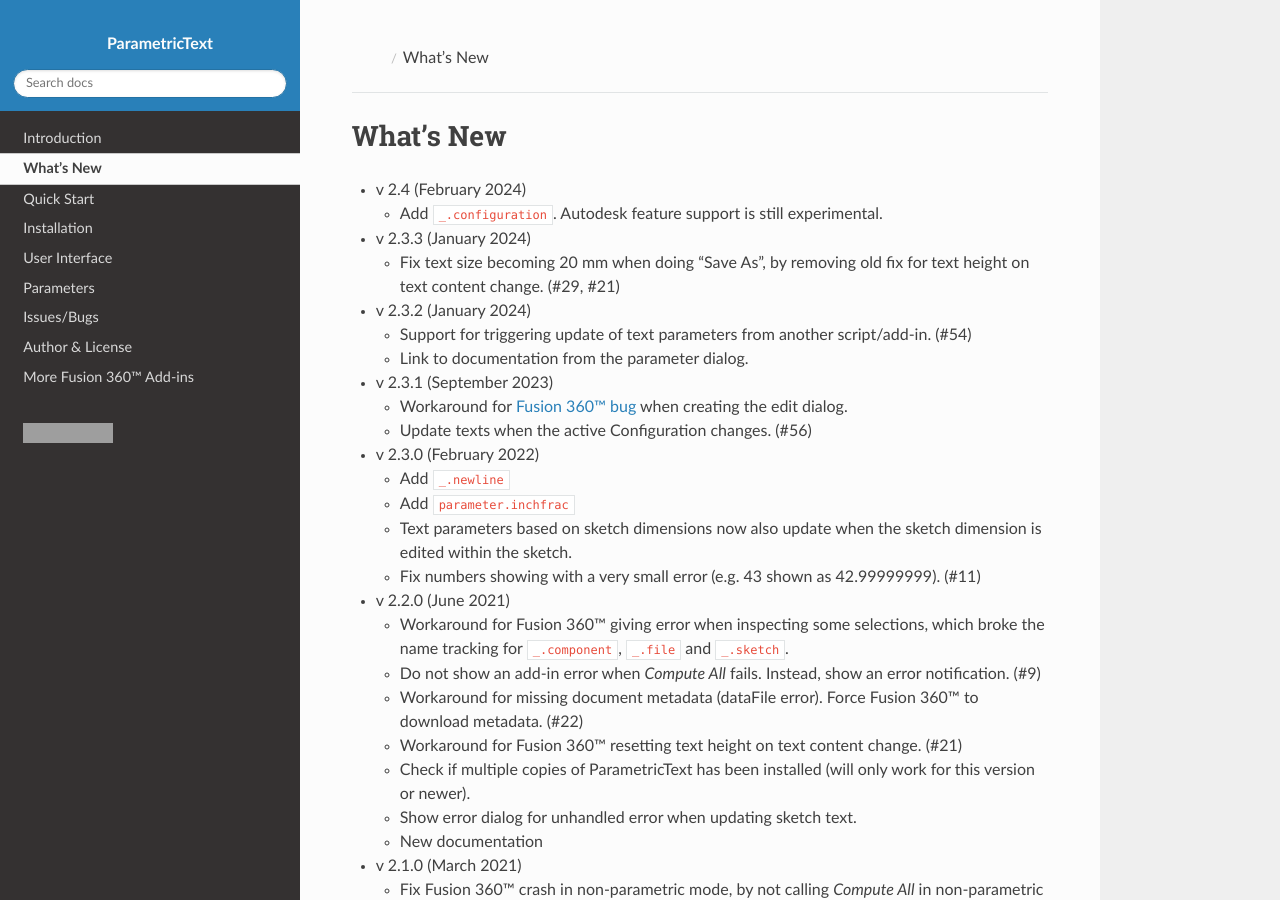
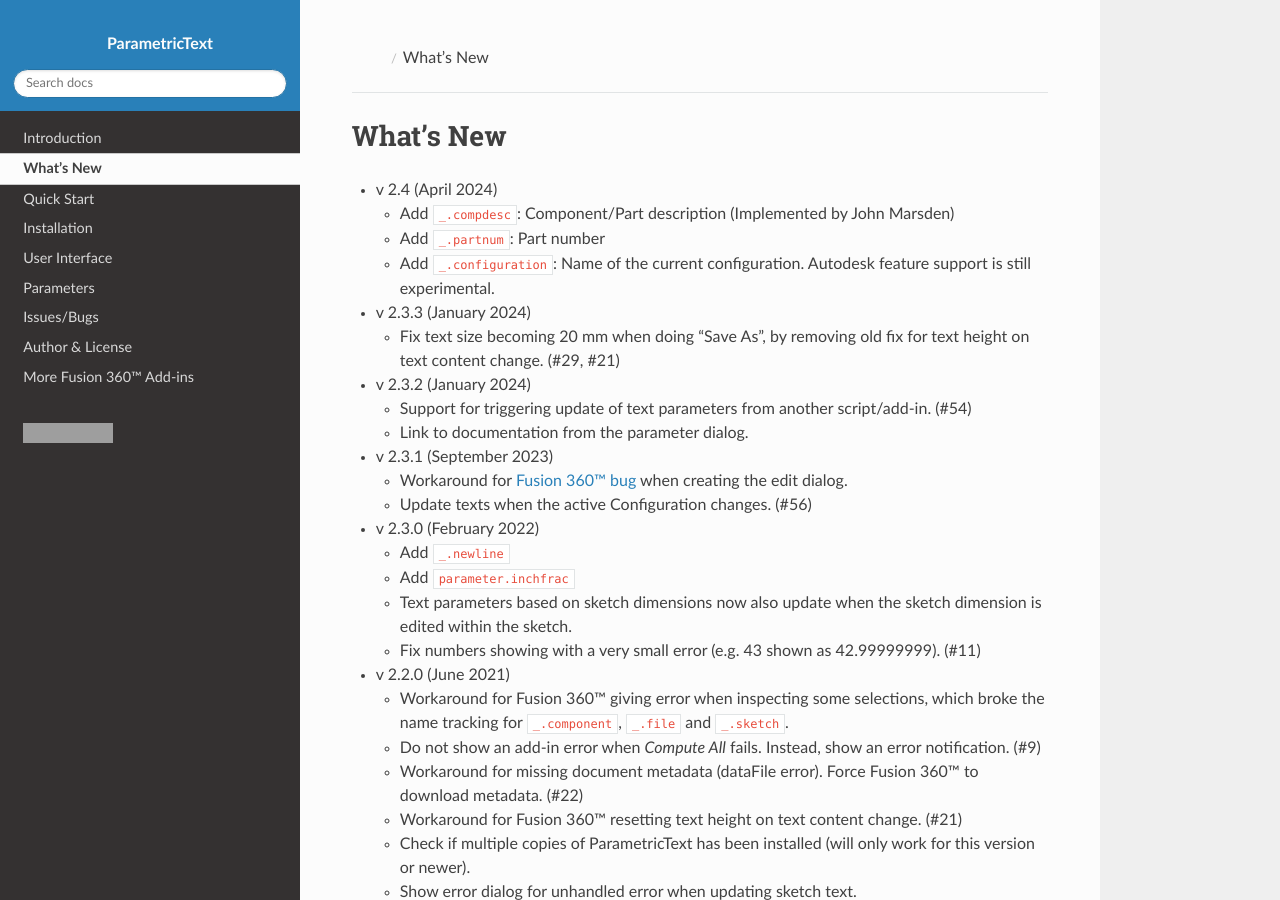
Before and after one commit to thomasa88/ParametricText, a Sphinx documentation site: the page built from docs/changelog.rst, in a window 1280 px wide and 900 px high. Built offline with Sphinx 7.4.7 and the Read the Docs theme 2.0.0, drawn with Linux system fonts in a browser that asks for light colours; grey boxes are pictures that could not be loaded.

Commit message:
Version 2.4, including changelog

```diff
--- a/docs/changelog.rst
+++ b/docs/changelog.rst
@@ -1,8 +1,11 @@
 What's New
 ----------
--  v 2.4 (February 2024)
 
-   - Add ``_.configuration``. Autodesk feature support is still experimental.
+-  v 2.4 (April 2024)
+
+   - Add ``_.compdesc``: Component/Part description (Implemented by John Marsden)
+   - Add ``_.partnum``: Part number
+   - Add ``_.configuration``: Name of the current configuration. Autodesk feature support is still experimental.
 
 -  v 2.3.3 (January 2024)
 
```
Also changed, not shown: 1 other file.
